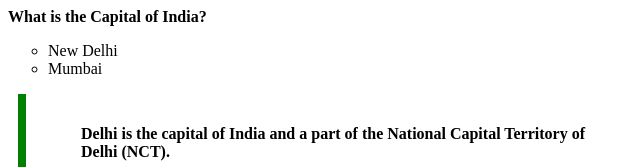
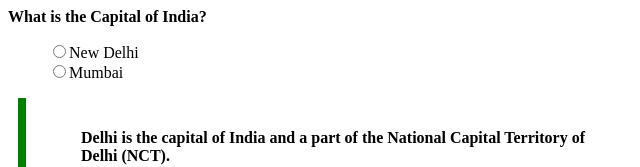
Before and after one commit to acciojob/trivia-sohanjamdade88, a website: page main.html in a window 1280 px wide. Shown: the top 167 px of the page, without its empty margins (0-640 px from the left). Drawn offline with Linux system fonts and the light colour scheme.

Commit message:
Update main.html

```diff
--- a/main.html
+++ b/main.html
@@ -24,8 +24,9 @@
 
 <b>What is the Capital of India?</b>
 <ul >
-    <li  type="circle" >New Delhi</li>
-    <li type="circle">Mumbai</li>
+    <input type="radio" >New Delhi</input>
+	<br>
+    <input type="radio">Mumbai</input>
 
 </ul>
 <div>
```
